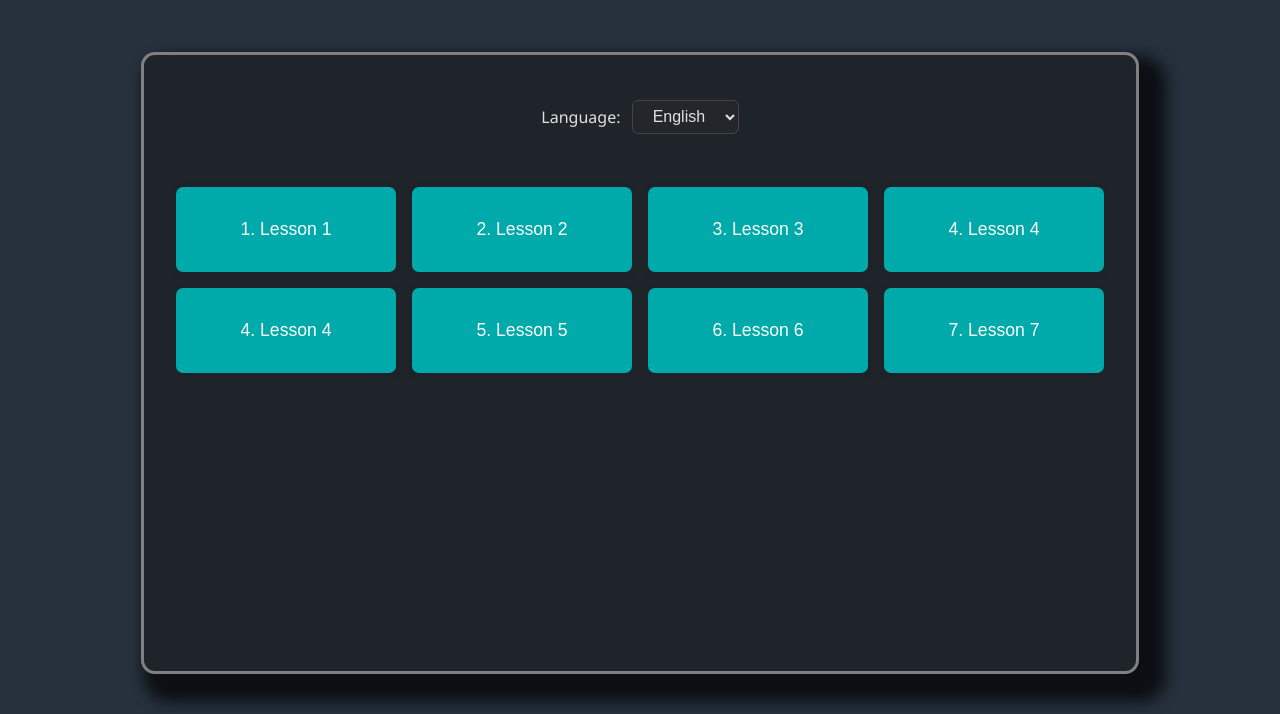
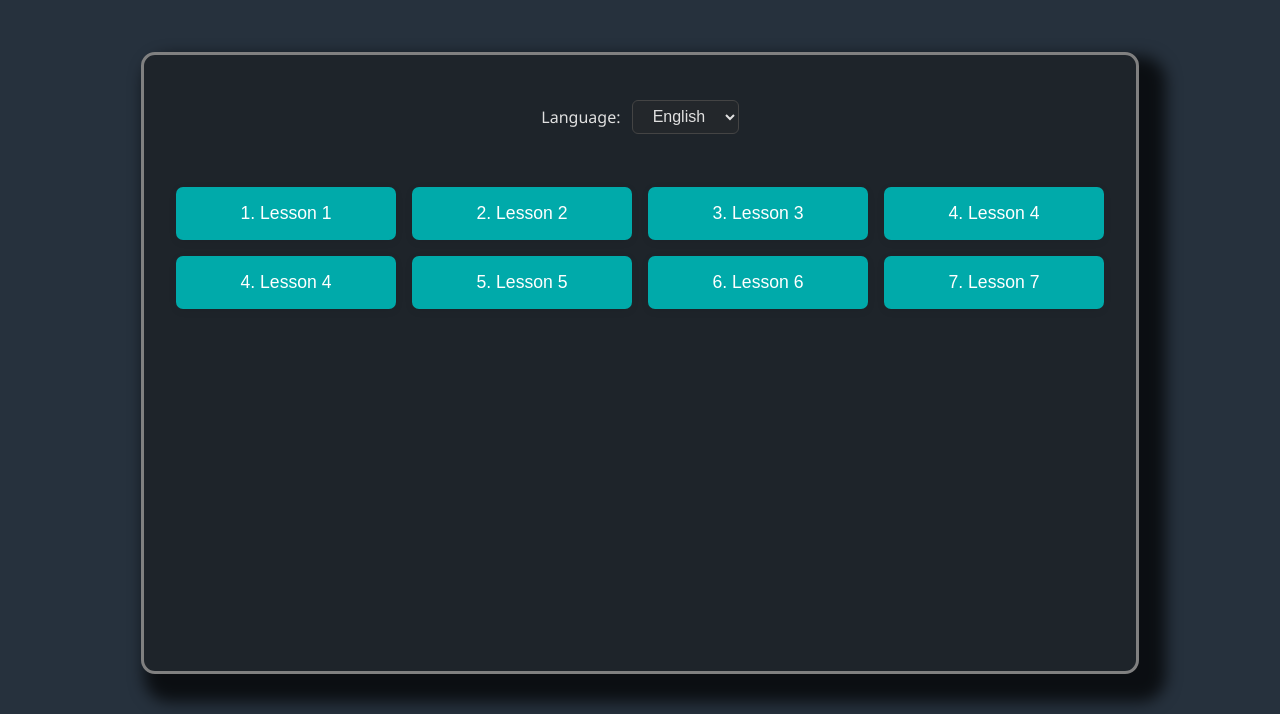
Before and after one commit to m-ismail-x2/thunder-typer, a Django app: page /typer/ in a window 1280 px wide. Shown: the part 48-762 px from the top of the page. Run offline with Django 5.2, Linux system fonts and the light colour scheme; data comes from the database, SQL or seed files in the repository.

Commit message:
Style: change padding of buttons

```diff
--- a/static/typer/css/style.css
+++ b/static/typer/css/style.css
@@ -317,7 +317,7 @@ nav img
     background: #0aa;
     color: #fff;
     border: none;
-    padding: 2rem;
+    padding: 1rem;
     border-radius: 7px;
     font-size: 1.1em;
     font-weight: 500;
```
